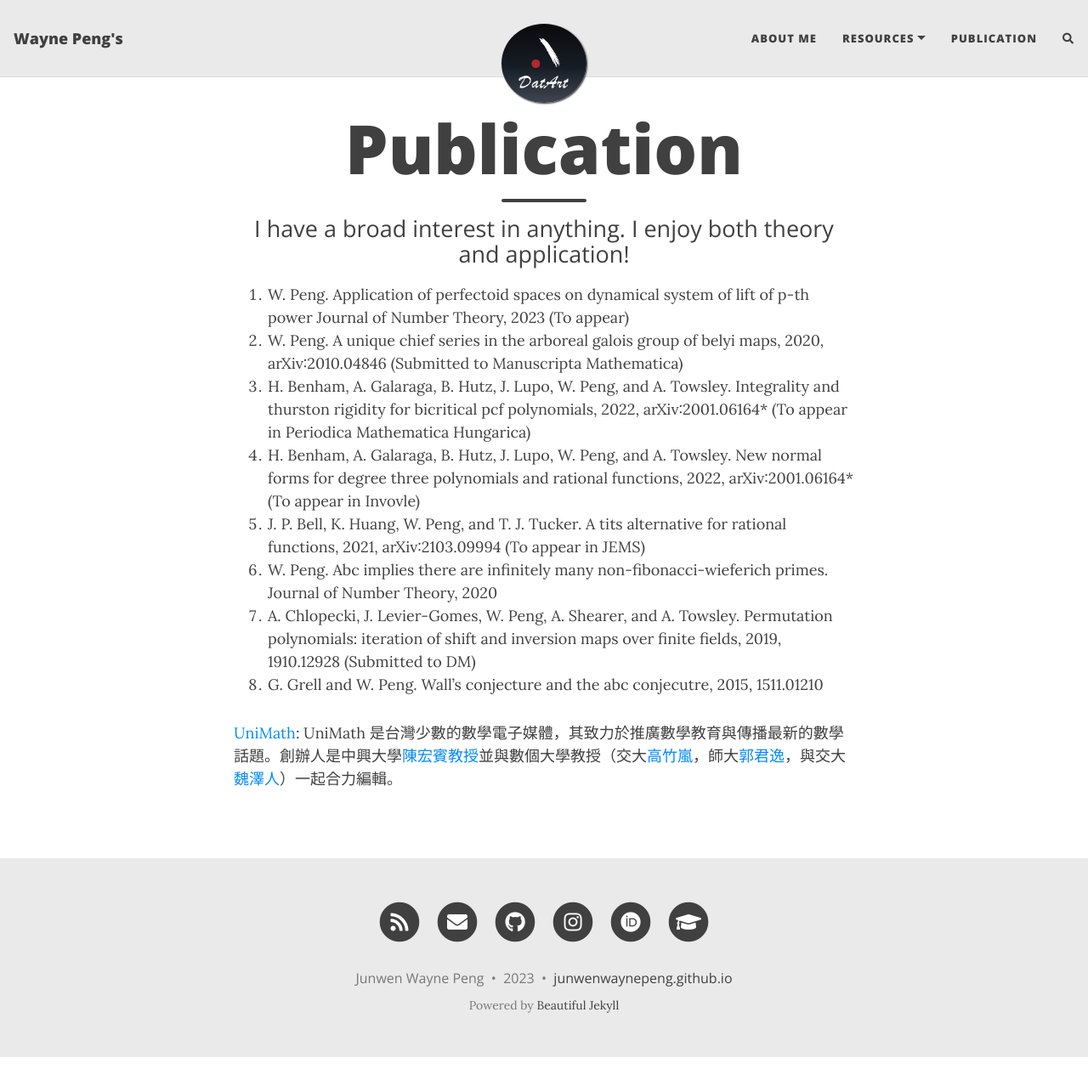
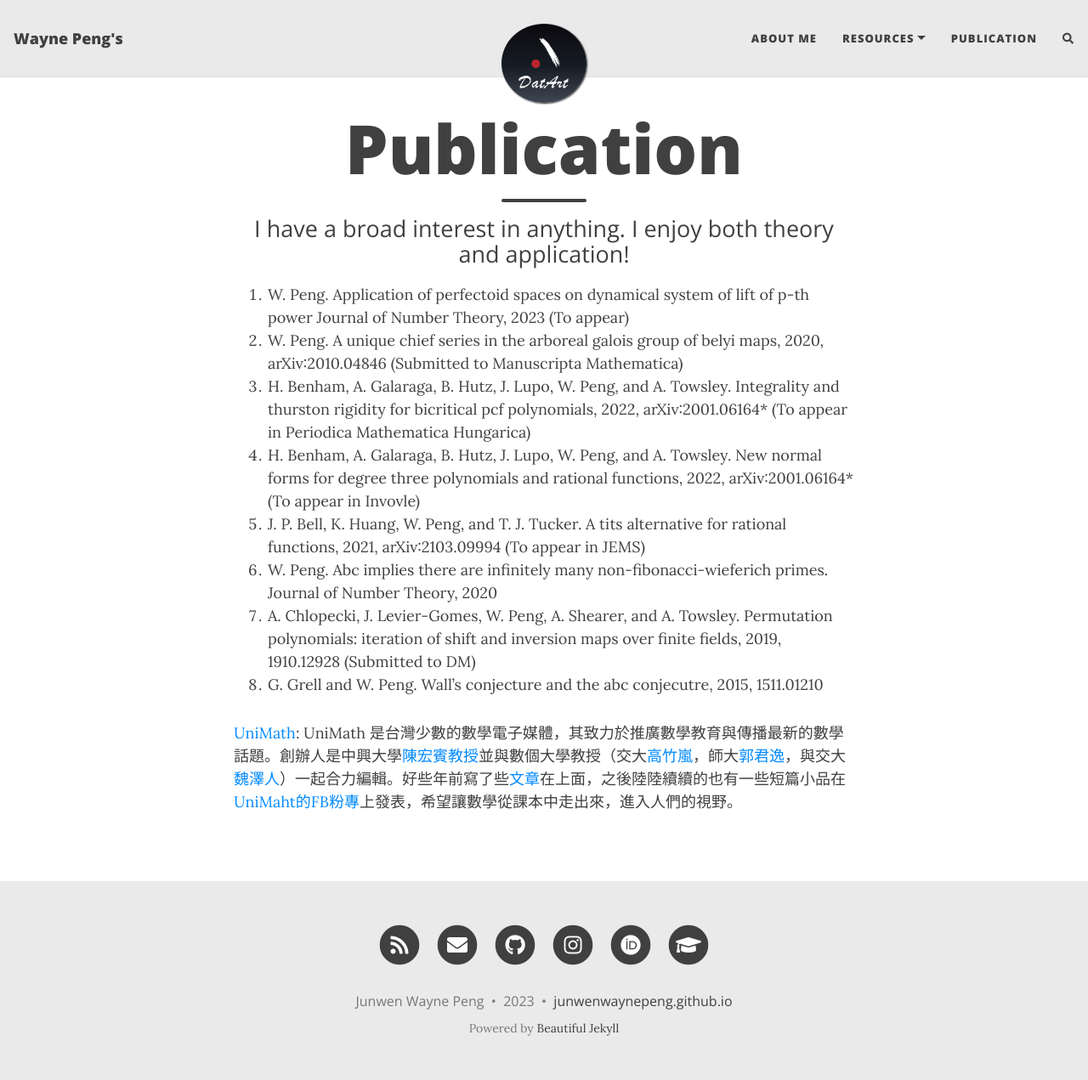
Before and after one commit to junwenwaynepeng/junwenwaynepeng.github.io, a Jekyll site: the page built from publication.md, in a window 1280 px wide and 1271 px high. Shown: the whole window at 85% size. Built offline with Jekyll 4.4.1, drawn with Linux system fonts in a browser that asks for light colours; nearby versions of some CDN libraries; comment, search, counter and statistics services are not loaded.

Commit message:
update pulbication

```diff
--- a/publication.md
+++ b/publication.md
@@ -22,4 +22,4 @@
 (Submitted to DM)
 8. G. Grell and W. Peng. Wall’s conjecture and the abc conjecutre, 2015, 1511.01210
 
-[UniMath](https://sites.google.com/a/g2.nctu.edu.tw/unimath/): UniMath 是台灣少數的數學電子媒體，其致力於推廣數學教育與傳播最新的數學話題。創辦人是中興大學[陳宏賓教授](http://www.amath.nchu.edu.tw/member_detail.php?Key=65)並與數個大學教授（交大[高竹嵐](https://stat.nycu.edu.tw/zh_tw/members/teacher/-%E9%AB%98%E7%AB%B9%E5%B5%90-16291129)，師大[郭君逸](https://scholar.lib.ntnu.edu.tw/zh/persons/jun-yi-guo)，與交大[魏澤人](https://scholar.nycu.edu.tw/zh/persons/tzer-jen-wei)）一起合力編輯。
+[UniMath](https://sites.google.com/a/g2.nctu.edu.tw/unimath/): UniMath 是台灣少數的數學電子媒體，其致力於推廣數學教育與傳播最新的數學話題。創辦人是中興大學[陳宏賓教授](http://www.amath.nchu.edu.tw/member_detail.php?Key=65)並與數個大學教授（交大[高竹嵐](https://stat.nycu.edu.tw/zh_tw/members/teacher/-%E9%AB%98%E7%AB%B9%E5%B5%90-16291129)，師大[郭君逸](https://scholar.lib.ntnu.edu.tw/zh/persons/jun-yi-guo)，與交大[魏澤人](https://scholar.nycu.edu.tw/zh/persons/tzer-jen-wei)）一起合力編輯。好些年前寫了些[文章](https://sites.google.com/a/g2.nctu.edu.tw/unimath/%E4%BD%9C%E8%80%85/%E5%BD%AD%E4%BF%8A%E6%96%87?authuser=0)在上面，之後陸陸續續的也有一些短篇小品在[UniMaht的FB粉專](https://www.facebook.com/UniMathTw)上發表，希望讓數學從課本中走出來，進入人們的視野。
```
